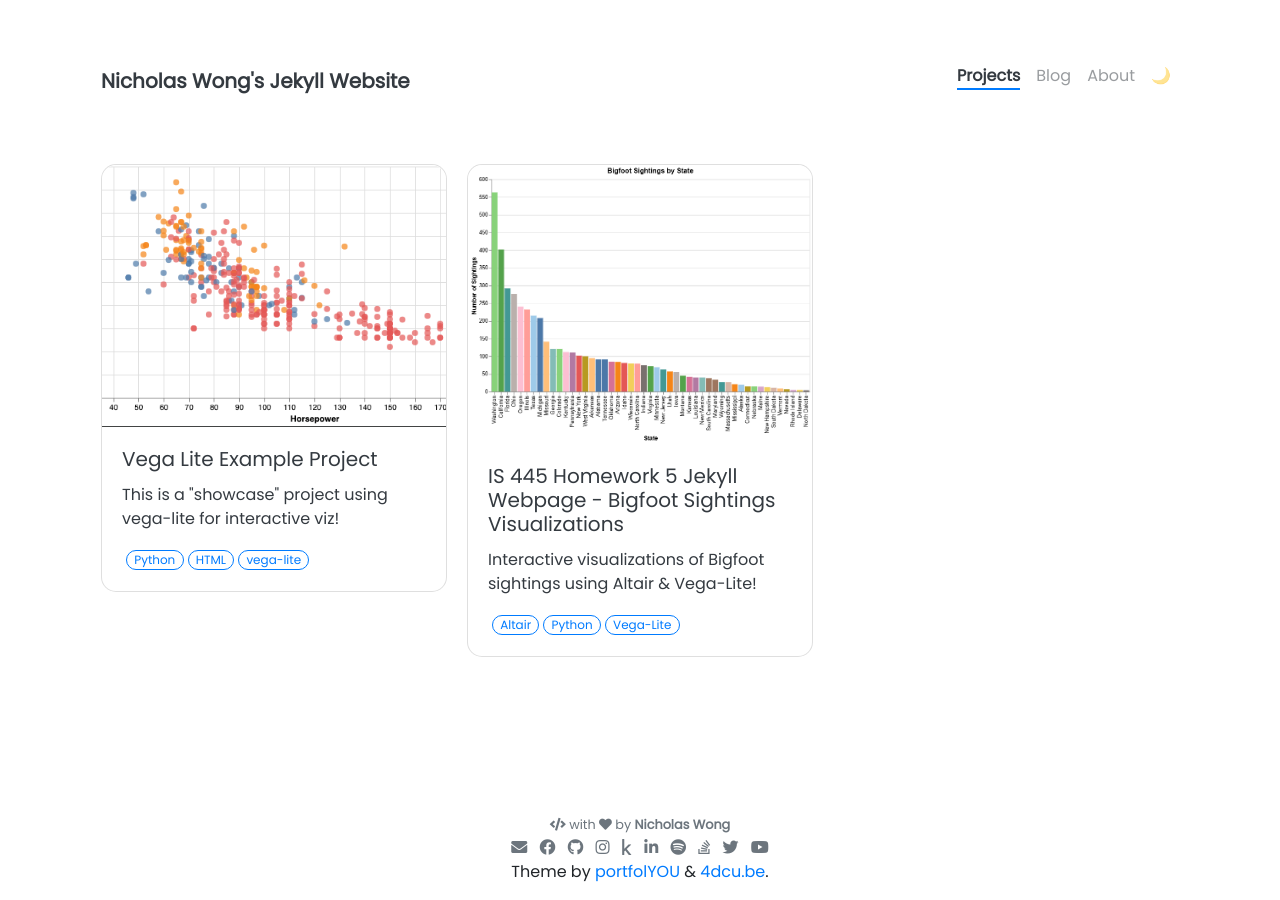
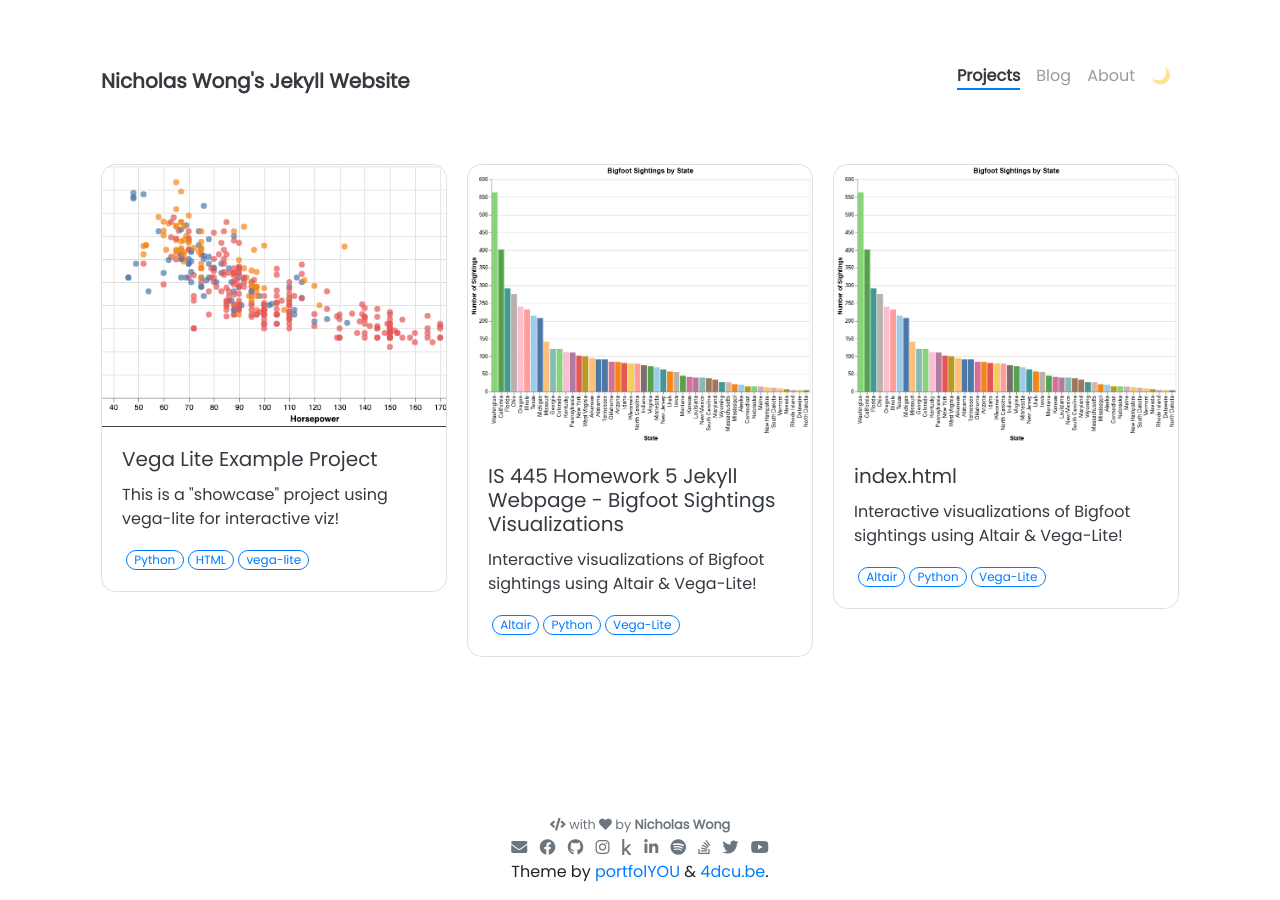
Before and after one commit to TheWongLife1/TheWongLife1.github.io, a Jekyll site: the page built from pages/projects.html, in a window 1280 px wide. Built offline with Jekyll 4.4.1, drawn with Linux system fonts in a browser that asks for light colours; nearby versions of some CDN libraries.

Commit message:
IS 445 Homework 5

```diff
--- a/_projects/index.html
+++ b/_projects/is-445-homework-5/index.html
@@ -1,3 +1,16 @@
+---
+layout: page
+permalink: /projects/is-445-homework-5/
+title: IS 445 Homework 5 Jekyll Page - Bigfoot Sightings Visualizations
+tools: [Altair, Python, Vega-Lite]
+image: /assets/pngs/bigfoot.png
+description: Interactive visualizations of Bigfoot sightings using Altair & Vega-Lite!
+custom_js:
+  - vega.min
+  - vega-lite.min
+  - vega-embed.min
+  - justcharts
+---
 <!DOCTYPE html>
 <!--
   portfolYOU Jekyll theme by Youssef Raafat
```
Also changed, not shown: other parts of _projects/is-445-homework-5/index.html (+2 -7 lines).
